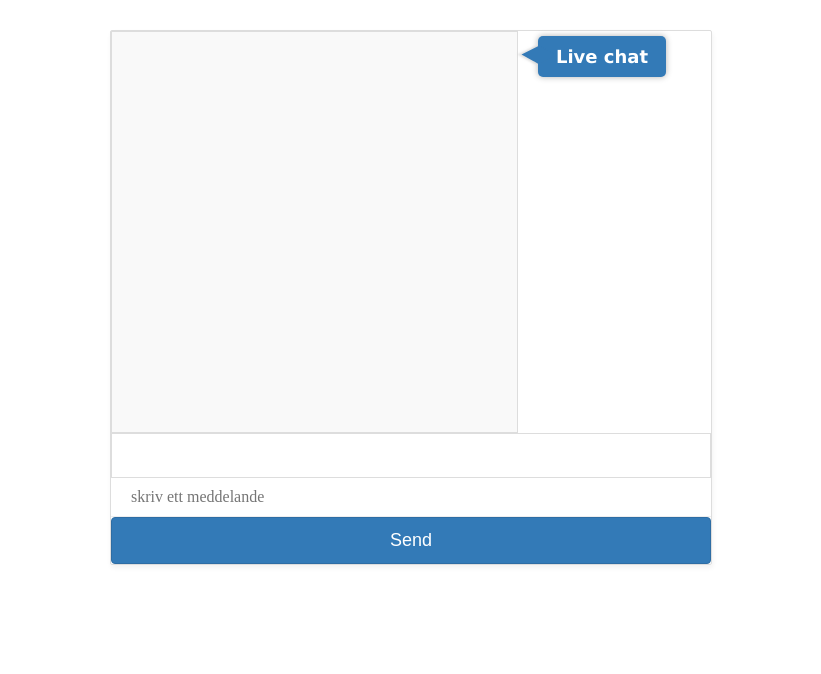
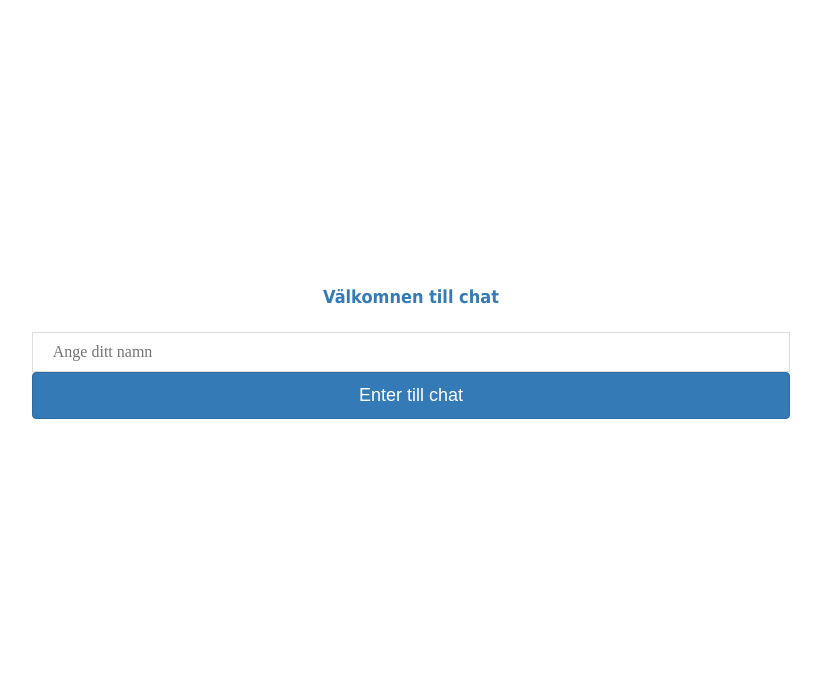
Before and after one commit to rsorianosanchis/traning-mandatory-backend, a website: page public/index.html in a window 1280 px wide. Shown: the whole page, without its empty margins (229-1050 px from the left). Drawn offline with Linux system fonts and the light colour scheme.

Commit message:
torsdag 23/052019 -- 23:34

```diff
--- /dev/null
+++ b/public/chat.js
@@ -0,0 +1,8 @@
+'use strict';
+let vPerson = document.getElementById('person'),
+    vAppChat= document.getElementById('app-chat'),
+    vWelcomeRutan= document.getElementById('welcome-rutan')
+
+function goIn(){
+  alert('hola');
+}
--- a/public/index.html
+++ b/public/index.html
@@ -4,8 +4,14 @@
   <meta charset="UTF-8">
   <title>Chat App</title>
   <link rel="stylesheet" href="styles.css">
+  <script type="text/javascript" src="./chat.js" defer></script>
 </head>
 <body>
+  <div id="welcome-rutan">
+    <h2>Välkomnen till chat</h2>
+    <input id="person" type="text" placeholder="Ange ditt namn">
+    <button type="button" name="button" onclick="goIn()">Enter till chat</button>
+  </div>
   <div id="app-chat">
     <h2 class='snack box'>Live chat</h2>
     <div id="window-msg">
--- a/public/styles.css
+++ b/public/styles.css
@@ -8,7 +8,7 @@ h2{
     text-align: center;
     font-family: Tahoma, Geneva, sans-serif;
 }
-#panel-bienvenida{
+#welcome-rutan{
     padding: 20% 20%;
 }
 #usr{
@@ -18,12 +18,12 @@ h2{
     border: 1px solid #ddd;
 }
 
-#persona{
+#person{
     border: 1px solid #ddd;
 }
 
 #app-chat{
-    /*display: none;*/
+    display: none;
     max-width: 600px;
     margin: 30px auto;
     border: 1px solid #ddd;
```
